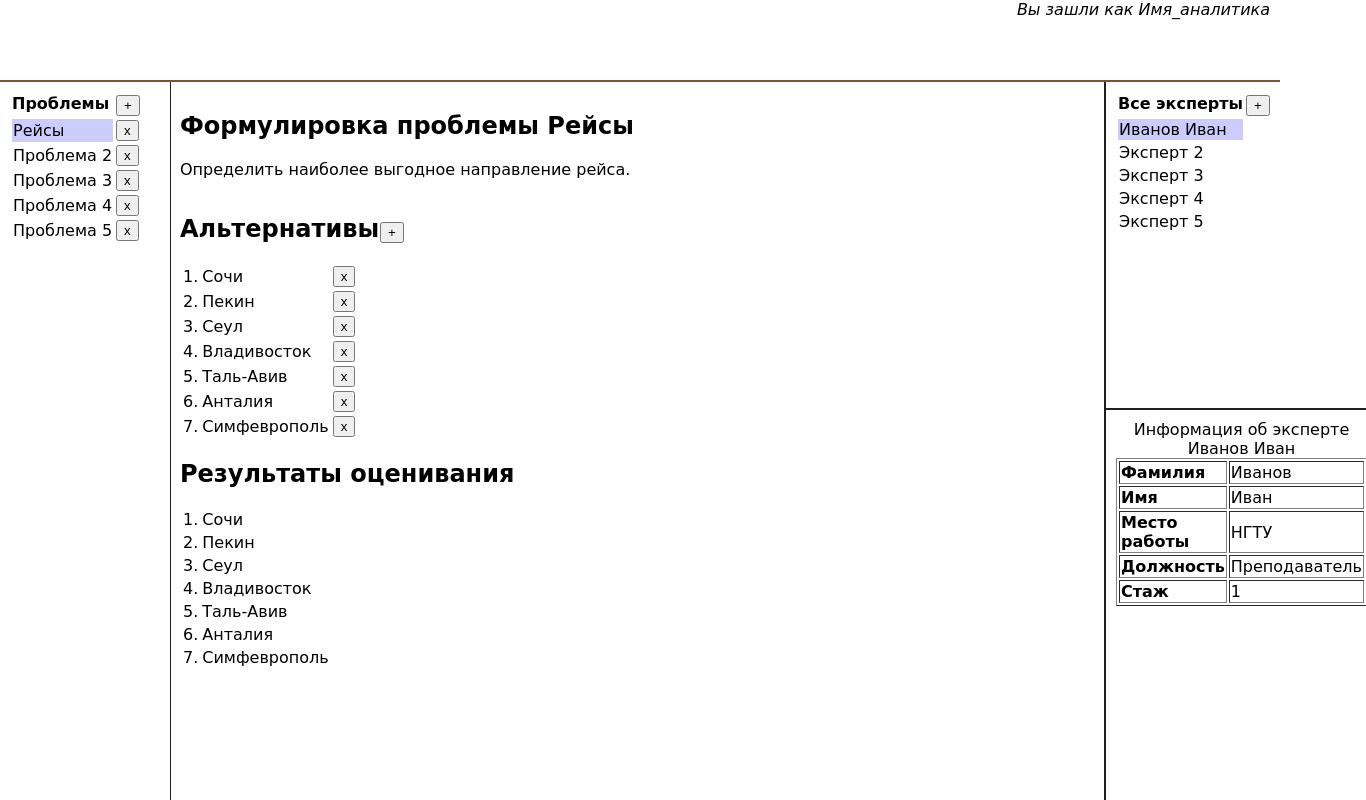
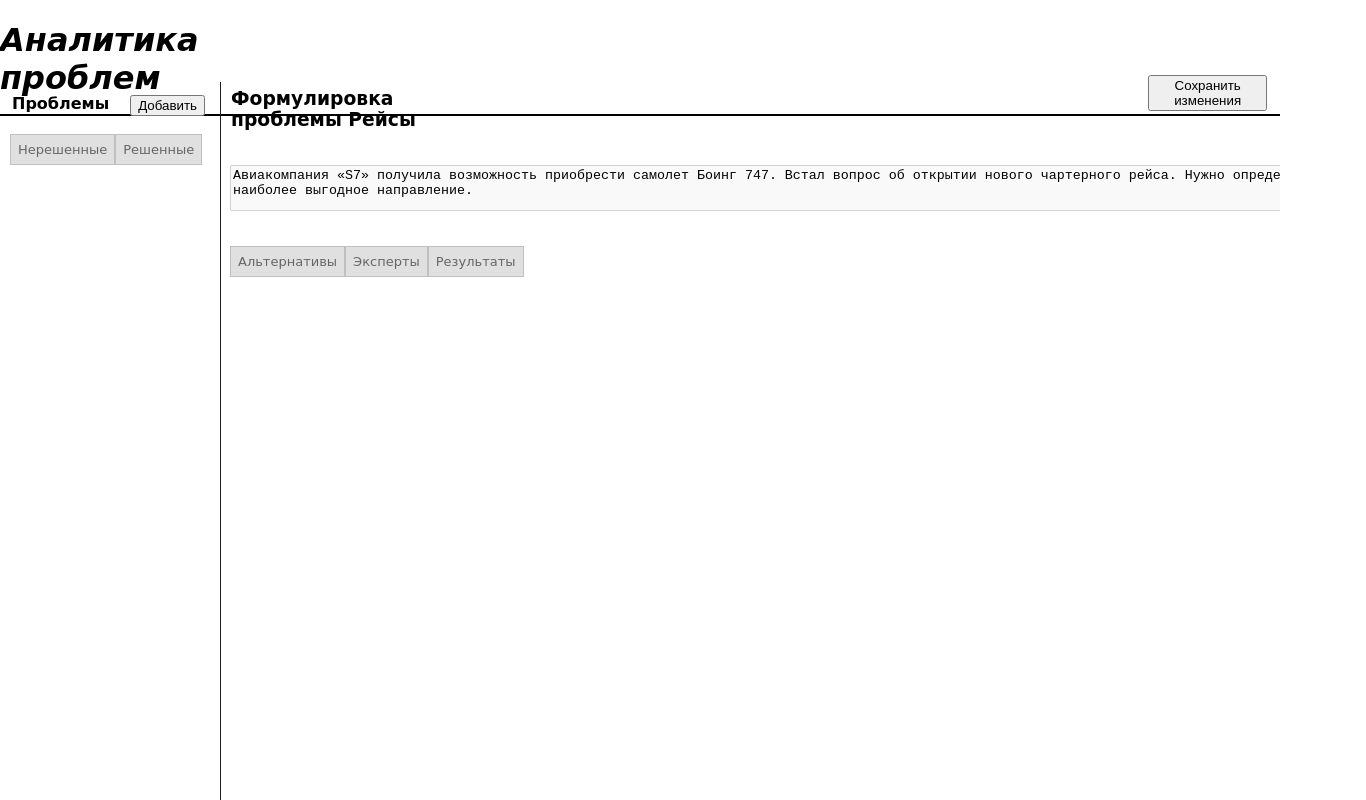
Before and after one commit to toqich/SA, a React (Create React App) app: page / in a window 1280 px wide. Shown: the whole page, 1366 px wide, since content can reach past the window. Built offline with nearby package versions, Linux system fonts and the light colour scheme.

Commit message:
аналитик 4

```diff
--- a/src/App.css
+++ b/src/App.css
@@ -7,11 +7,38 @@
   pointer-events: none;
 }
 
-@media (prefers-reduced-motion: no-preference) {
-  .App-logo {
-    animation: App-logo-spin infinite 20s linear;
-  }
+.tabs { width: 100%; padding-top: 15px; margin: 0 auto; }
+.tabs>input[type=radio] { display: none; }
+.tabs>div {
+    display: none;
+    padding: 12px;
+    /* border: 1px solid #C0C0C0; */
+    background: #FFFFFF;
 }
+.tabs>label {
+    display: inline-block;
+    padding: 7px;
+    margin: -15 -15px -1px 0;
+    text-align: center;
+    color: #666666;
+    border: 1px solid #C0C0C0;
+    background: #E0E0E0;
+    cursor: pointer;
+}
+.tabs>input:checked + label {
+    color: #000000;
+    border: 1px solid #C0C0C0;
+    border-bottom: 1px solid #FFFFFF;
+    background: #FFFFFF;
+}
+#tab_1:checked ~ #txt_1,
+#tab_2:checked ~ #txt_2 { display: block; }
+#tab_3:checked ~ #txt_3,
+#tab_4:checked ~ #txt_4,
+#tab_5:checked ~ #txt_5 { display: block; }
+#tab_6:checked ~ #txt_6,
+#tab_7:checked ~ #txt_7 { display: block; }
+
 
 .d1{
   position: relative; /* Относительное позиционирование */
@@ -28,18 +55,11 @@
   margin:50px 50px 50px 50px;
 
 }
-
+.liniya {
+  border-bottom: "2px solid";
+}
 .App-link {
   color: #61dafb;
-}
-
-@keyframes App-logo-spin {
-  from {
-    transform: rotate(0deg);
-  }
-  to {
-    transform: rotate(360deg);
-  }
 }
 
 .sidebar, .content { position: absolute; }
@@ -54,30 +74,23 @@
 .header {
  text-align: right;
  padding-right: 10px;
- height: 80px;
+ /* height: 80px; */
  /* background: #e9e9e9; */
- border-bottom: 2px solid #7B5427;
+ /* border-bottom: 2px solid; */
 }
-.th {
-  background: #afd792; /* Цвет фона */
-  color: #333;  /* Цвет текста */
- }
-.tbody, .tr:hover {
-  background: #f3bd48; /* Цвет фона при наведении */
-  color: #fff; /* Цвет текста при наведении */
- }
 .header h1 { padding: 20px; margin: 0; }
+
 .sidebar {
  overflow: scroll;
- width: 150px;
+ width: 200px;
  /* background: #e9e9e9; */
  border-right: 1px solid #231F20;
  top: 82px;
  bottom: 0;
 }
 .content {
- top: 82px;
- left: 170px;
+ top: 58px;
+ left: 220px;
  bottom: 0; right: 0;
 }
 .sidebar2 {
@@ -94,8 +107,17 @@
  overflow: scroll-;
  top: 82px;
 }
+
+.norm_text:disabled {
+color: #000;
+}
+.norm_text{
+height: 16px;
+width: 120px;
+resize: none;
+}
 .sidebar3 {
-  top: 408px;
+  top: 375px;
   left: 1104px;
   width: 240px;
   border-left: 2px solid #231F20;
@@ -107,6 +129,34 @@
 .content3 {
  top: 400px;
 }
+
+.tab {
+    overflow: hidden;
+    border: 1px solid;
+    /* background-color: #C8E6C9; */
+}
+.tab button {
+    background-color: inherit;
+    float: left;
+    border: none;
+    outline: none;
+    cursor: pointer;
+    padding: 14px 16px;
+    transition: 0.3s;
+}
+.tab button:hover {
+    background-color: #f1f1ff;
+}
+.tab button.active {
+    background-color: #f1f1f1;
+  /* color: #fff; */
+}
+.tabcontent {
+    /* display: none; */
+    padding: 1px 12px;
+    border: 1px solid #f1f1f1;
+    border-top: none;
+}
 .shrift{
   font-family: "Comic Sans MS";
   /* font-family: "Comic Sans MS"; */
--- a/src/App.js
+++ b/src/App.js
@@ -1,83 +1,121 @@
-import logo from './logo.svg';
 import './App.css';
 
 function App() {
   return (
     <body className="shrift">
-     <div className="header"><i>Вы зашли как Имя_аналитика</i></div>
+      <div className="liniya">
+        <h1 style={{ paddingBottom: "17px", borderBottom: "2px solid" }}><i>Аналитика проблем</i><small style={{ fontSize: "13px", marginLeft: "995px" }}><a href="URL">Выйти</a></small></h1>
+
+      </div>
       <div className="sidebar">
         <table>
-      <tr><b>Проблемы</b><td><button>+</button></td></tr>
+          <tr><b>Проблемы</b><td><button style={{ marginLeft: "18px"}}>Добавить</button></td></tr>
+        </table>
+          <div class="tabs">
+            <input type="radio" name="inset" value="" id="tab_1" checked></input>
+            <label style={{ fontSize: "13px" }} for="tab_1">Нерешенные</label>
+            <input type="radio" name="inset" value="" id="tab_2"></input>
+            <label style={{ fontSize: "13px"}} for="tab_2">Решенные</label>
+
+            <div id="txt_1">
               <tbody>
-       <tr><td bgcolor="#CCCCFF">Рейсы</td><td><button>x</button></td></tr>
-       <tr><td>Проблема 2</td><td><button>x</button></td></tr>
-       <tr><td>Проблема 3</td><td><button>x</button></td></tr>
-       <tr><td>Проблема 4</td><td><button>x</button></td></tr>
-       <tr><td>Проблема 5</td><td><button>x</button></td></tr>
+                <tr><td bgcolor="#f1f1f1"><textarea className="norm_text" style={{ height: 20, width: 100, resize: "none" }} disabled="true">Рейсы</textarea></td><td><button style={{ marginLeft: "3px" }}>&#9998;</button></td><td><button style={{ marginLeft: "1px" }}>&#10008;</button></td></tr>
+              </tbody>
+            </div>
+            <div id="txt_2">
+              <tbody>
+                <tr><td bgcolor="#f1f1f1">Рейсы</td></tr>
+              </tbody>
+            </div>
+
+          </div>
+      </div>
+      <div className="content">
+      <tr><td><h3>Формулировка проблемы Рейсы</h3></td><td><button style={{ marginLeft: "655px" }}>Сохранить изменения</button></td><td></td></tr>
+      <p></p>
+        <textarea className="norm_text" style={{ height: 40, width: 1100, resize: "none" }} disabled="true">Авиакомпания «S7» получила возможность приобрести самолет Боинг 747. Встал вопрос об открытии нового чартерного рейса. Нужно определить наиболее выгодное направление.</textarea>
+        <p></p>
+        <div class="tabs">
+          <input type="radio" name="inset" value="" id="tab_3" checked></input>
+          <label style={{ fontSize: "13px"}} for="tab_3">Альтернативы</label>
+          <input type="radio" name="inset" value="" id="tab_4"></input>
+          <label style={{ fontSize: "13px" }} for="tab_4">Эксперты</label>
+          <input type="radio" name="inset" value="" id="tab_5"></input>
+          <label style={{ fontSize: "13px"}} for="tab_5">Результаты</label>
+
+          <div id="txt_3">
+          <button disabled="true">Добавить альтернативу</button>
+          <table>
+            <tr>
+              <th>№</th>
+              <th>Альтернатива</th>
+            </tr>
+            <tbody>
+              <tr><td>1.</td><td><textarea className="norm_text" style={{ height: 15, resize: "none" }} disabled="true">Сочи</textarea></td><td><button style={{ marginLeft: "38px" }} disabled="true">&#10008;</button></td></tr>
+              <tr><td>2.</td><td><textarea className="norm_text" style={{ height: 15, resize: "none" }} disabled="true">Пекин</textarea></td><td><button style={{ marginLeft: "38px" }} disabled="true">&#10008;</button></td></tr>
+              <tr><td>3.</td><td><textarea className="norm_text" style={{ height: 15, resize: "none" }} disabled="true">Сеул</textarea></td><td><button style={{ marginLeft: "38px" }} disabled="true">&#10008;</button></td></tr>
+              <tr><td>4.</td><td><textarea className="norm_text" style={{ height: 15, resize: "none" }} disabled="true">Владивосток</textarea></td><td><button style={{ marginLeft: "38px" }} disabled="true">&#10008;</button></td></tr>
+              <tr><td>5.</td><td><textarea className="norm_text" style={{ height: 15, resize: "none" }} disabled="true">Таль-Авив</textarea></td><td><button style={{ marginLeft: "38px" }} disabled="true">&#10008;</button></td></tr>
+              <tr><td>6.</td><td><textarea className="norm_text" style={{ height: 15, resize: "none" }} disabled="true">Анталия</textarea></td><td><button style={{ marginLeft: "38px" }} disabled="true">&#10008;</button></td></tr>
+              <tr><td>7.</td><td><textarea className="norm_text" style={{ height: 15, resize: "none" }} disabled="true">Симфеврополь</textarea></td><td><button style={{ marginLeft: "38px" }} disabled="true">&#10008;</button></td></tr>
             </tbody>
           </table>
           </div>
-     <div className="content">
-        <h2>Формулировка проблемы Рейсы</h2>
-        <p>Определить наиболее выгодное направление рейса.</p>
-        <tr><h2>Альтернативы</h2><td><button style={{marginRight: "10px"}}>+</button></td></tr>
+          <div id="txt_4">
+            <div class="tabs">
+              <input type="radio" name="inset" value="" id="tab_6" checked></input>
+              <label style={{ fontSize: "13px"}} for="tab_6">Назначенные</label>
+              <input type="radio" name="inset" value="" id="tab_7"></input>
+              <label style={{ fontSize: "13px", color: "#000000", background: "#FFFFFF"}} for="tab_7">Все эксперты</label>
+              <button style={{ marginLeft: "25px"}}>Добавить эксперта</button><p></p>
+              <div id="txt_6">
+                <table border-top="1px">
+                  <tbody>
+                    <tr><td bgcolor="#f1f1f1">Эксперт 1</td><td><button className="norm_text" style={{ marginLeft: "65px", backgroundColor: "#CCFF99" }} disabled="true">(100%)&#10004;</button></td></tr>
+                  </tbody>
+                </table>
+              </div>
               <table>
+                <tr>
+                  <th>Имя</th>
+                  <th>Должность</th>
+                  <th>Стаж</th>
+                  <th>Состояние оценивания</th>
+                  <th><button style={{ marginLeft: "38px"}}>Выбрать всех</button></th>
+                </tr>
                 <tbody>
-          <tr><td>1.</td><td>Сочи</td><td><button>x</button></td></tr>
-          <tr><td>2.</td><td>Пекин</td><td><button>x</button></td></tr>
-          <tr><td>3.</td><td>Сеул</td><td><button>x</button></td></tr>
-          <tr><td>4.</td><td>Владивосток</td><td><button>x</button></td></tr>
-          <tr><td>5.</td><td>Таль-Авив</td><td><button>x</button></td></tr>
-          <tr><td>6.</td><td>Анталия</td><td><button>x</button></td></tr>
-          <tr><td>7.</td><td>Симфеврополь</td><td><button>x</button></td></tr>
+                  <tr><td><textarea className="norm_text">Эксперт 1</textarea></td><td><textarea className="norm_text">Преподаватель</textarea></td><td><textarea className="norm_text">1</textarea></td><td>Метод парных сравнений (50%)</td><td><input type="checkbox" style={{ marginLeft: "38px" }} disabled="true"></input></td></tr>
+                  <tr><td><textarea className="norm_text">Эксперт 2</textarea></td><td><textarea className="norm_text">Преподаватель</textarea></td><td><textarea className="norm_text">2</textarea></td><td>Не назначен</td><td><input type="checkbox" style={{ marginLeft: "38px" }} ></input></td></tr>
+
                 </tbody>
               </table>
 
-        <h2>Результаты оценивания</h2>
-        <table>
+              <tr><td><button disabled="true">Разрешить оценивание проблемы</button></td><td><button style={{ marginLeft: "710px" }} disabled="true">Удалить эксперта</button></td></tr>
+            </div>
+          </div>
+          <div id="txt_5">
+            <b>Результат №1</b>
+            <table text-align="left">
+              <tr>
+                <th>Ранг</th>
+                <th>Вес</th>
+                <th>Альтернатива</th>
+              </tr>
               <tbody>
-          <tr><td>1.</td><td>Сочи</td></tr>
-          <tr><td>2.</td><td>Пекин</td></tr>
-          <tr><td>3.</td><td>Сеул</td></tr>
-          <tr><td>4.</td><td>Владивосток</td></tr>
-          <tr><td>5.</td><td>Таль-Авив</td></tr>
-          <tr><td>6.</td><td>Анталия</td></tr>
-          <tr><td>7.</td><td>Симфеврополь</td></tr>
+                <tr><td>1.</td><td>0.26</td><td>Симфеврополь</td></tr>
+                <tr><td>2.</td><td>0.19</td><td>Анталия</td></tr>
+                <tr><td>3.</td><td>0.166</td><td>Сочи</td></tr>
+                <tr><td>3.</td><td>0.166</td><td>Пекин</td></tr>
+                <tr><td>4.</td><td>0.09</td><td>Сеул</td></tr>
+                <tr><td>4.</td><td>0.09</td><td>Таль-Авив</td></tr>
+                <tr><td>5.</td><td>0.02</td><td>Владивосток</td></tr>
               </tbody>
             </table>
           </div>
-     <div className="sidebar2">
-       <table border-top="1px">
-        <tr><b>Все эксперты</b><td><button>+</button></td></tr>
-        <tbody>
-         <tr><td bgcolor="#CCCCFF">Иванов Иван</td></tr>
-         <tr><td>Эксперт 2</td></tr>
-         <tr><td>Эксперт 3</td></tr>
-         <tr><td>Эксперт 4</td></tr>
-         <tr><td>Эксперт 5</td></tr>
-        </tbody>
-       </table>
-      </div>
-      <div className="sidebar3">
-      <div>
-      <table border="1" width="240px">
-        <caption>Информация об эксперте Иванов Иван</caption>
-        <tr><th>Фамилия</th><td>Иванов</td></tr>
-        <tr><th>Имя</th><td>Иван</td></tr>
-        <tr><th>Место работы</th><td>НГТУ</td></tr>
-        <tr><th>Должность</th><td>Преподаватель</td></tr>
-        <tr><th>Стаж</th><td>1</td></tr>
-      </table>
           </div>
       </div>
     </body>
   );
 }
 
-// class Hello extends React.Component {
-//     render() {
-//         return <h1>Hello</h1>;
-//     }
-// }
-
 export default App;
```
Also changed, not shown: 1 other file (tests, documents, lock files or other folders). Lines whose indentation alone changed are shown as unchanged.
